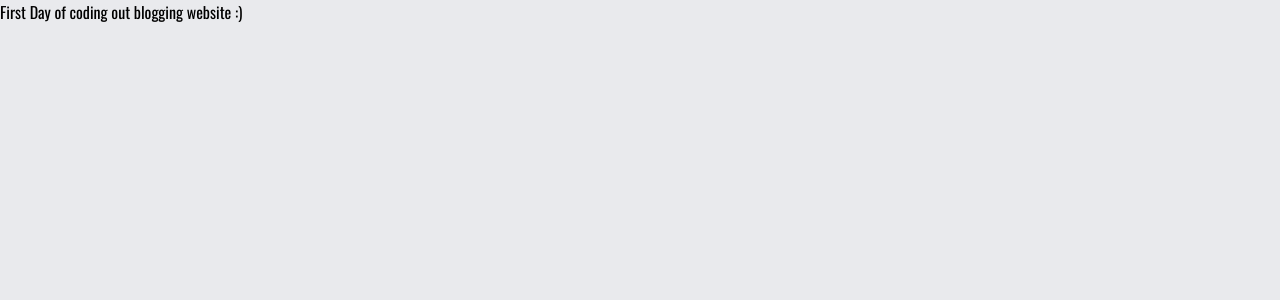
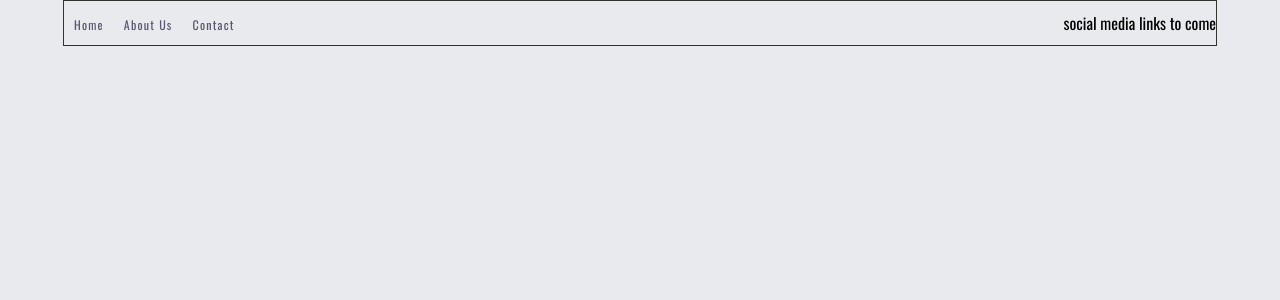
Before and after one commit to LeesahMasko/newBlogSite, a React (Create React App) app: page / in a window 1280 px wide. Shown: the top 300 px of the page. Built offline with nearby package versions, Linux system fonts and the light colour scheme.

Commit message:
header created

```diff
--- a/src/App.css
+++ b/src/App.css
@@ -2,3 +2,9 @@
   background-color: #e9eaed;
   font-family:'Oswald',sans-serif;
 }
+
+.App{
+  width:90%;
+  margin: 0 auto;
+  border: 1px solid #333
+}
--- a/src/App.js
+++ b/src/App.js
@@ -1,10 +1,11 @@
-
+import React from 'react';
 import './App.css';
+import Home from './containers/Home';
 
 function App() {
   return (
     <div className="App">
-      First Day of coding out blogging website :)
+      <Home />
     </div>
   );
 }
--- /dev/null
+++ b/src/components/Header/index.js
@@ -0,0 +1,25 @@
+import React from 'react';
+import './styles.css';
+
+/**
+* @author
+* @function Header
+**/
+
+const Header = (props) => {
+  return(
+    <header className="header">
+        <nav className="headerMenu">
+            <a href="#">Home</a>
+            <a href="#">About Us</a>
+            <a href="#">Contact</a>
+        </nav>
+        <div>
+            social media links to come
+        </div>
+    </header>
+   )
+
+ }
+
+export default Header
--- /dev/null
+++ b/src/components/Header/styles.css
@@ -0,0 +1,18 @@
+.header{
+    display: flex;
+    justify-content: space-between;
+    margin: 10px 0;
+}
+
+.headerMenu a{
+    display: inline-block;
+    margin: 0 10px;
+    text-decoration: none;
+    color: #565673;
+    font-size: 12px;
+    letter-spacing: 1.2px;
+}
+
+.headerMenu a:hover{
+    color: #5f9ea0;
+}
--- a/src/containers/Home/index.js
+++ b/src/containers/Home/index.js
@@ -0,0 +1,13 @@
+import React from 'react';
+import './styles.css';
+import Header from '../../components/Header';
+
+const Home = props=> {
+    return(
+        <div>
+            <Header />
+        </div>
+    )
+}
+
+export default Home;
```
